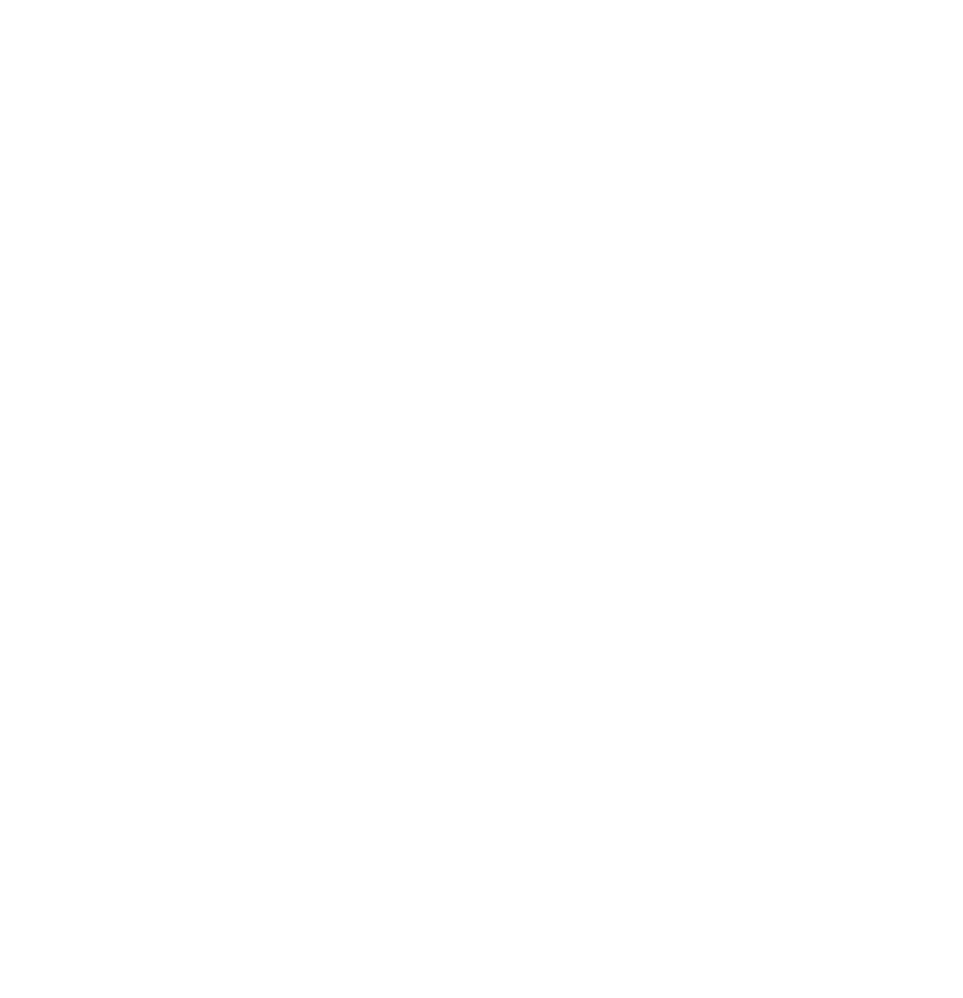
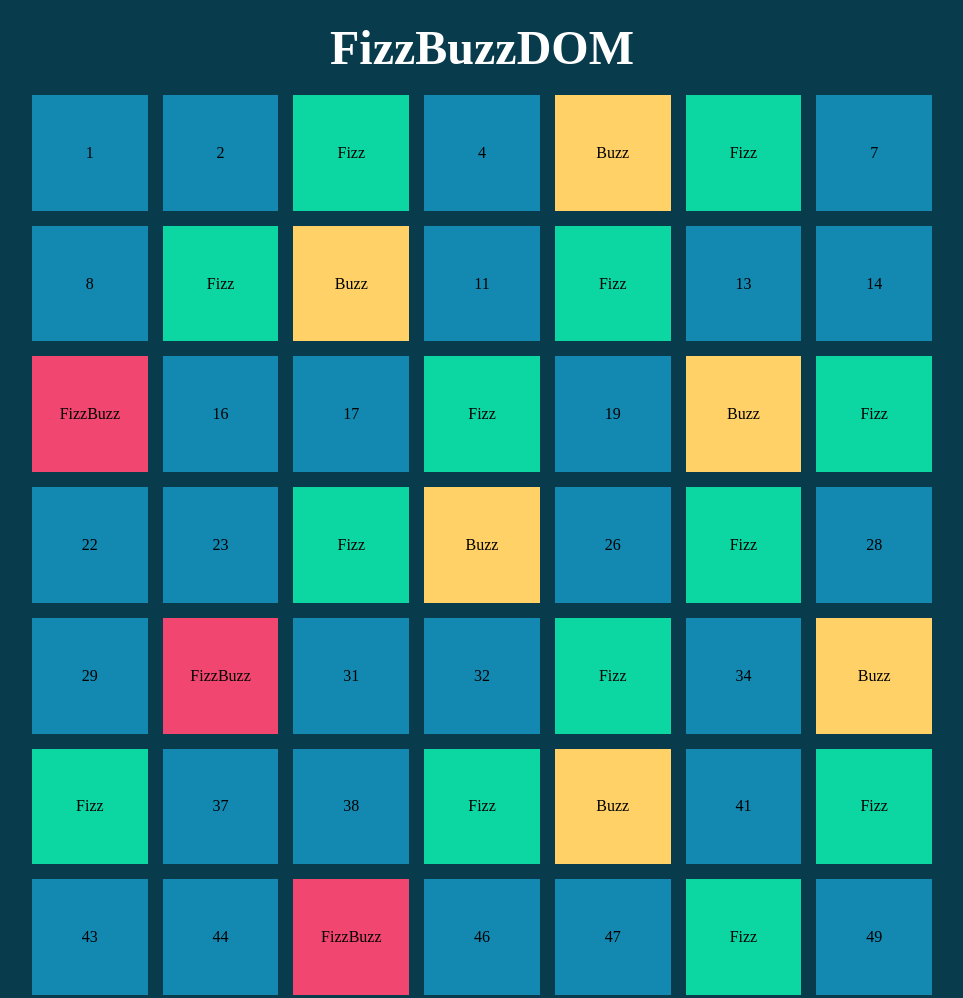
Before and after one commit to luigidis/js-fizzbuzz, a plain HTML site: page index.html in a window 1280 px wide. Shown: the top 998 px of the page, without its empty margins (158-1121 px from the left). Before the commit the page ends 800 px from the top, so only its background shows below. Drawn offline with Linux system fonts and the light colour scheme.

Commit message:
Bonus 1 + Bonus 2

```diff
--- a/css/app.css
+++ b/css/app.css
@@ -17,6 +17,13 @@
     margin: 0 auto;
 }
 
+h1 {
+    text-align: center;
+    padding: 20px 0;
+    color: white;
+    font-size: 3rem;
+}
+
 .grid {
     display: grid;
     grid-template-columns: 1fr 1fr 1fr 1fr 1fr 1fr 1fr;
@@ -30,11 +37,15 @@
     aspect-ratio: 1;
 }
 
+.body_color {
+    background-color: var(--body-bg-color);
+}
+
 .cell_blue {
     background-color: var(--cell-blue);
 }
 
-.cell_fuzz {
+.cell_fizz {
     background-color: var(--cell-fuzz);
 }
 
@@ -42,6 +53,6 @@
     background-color: var(--cell-buzz);
 }
 
-.cell_fuzzbuzz {
+.cell_fizzbuzz {
     background-color: var(--cell-fuzzbuzz);
 }
--- a/index.html
+++ b/index.html
@@ -4,11 +4,13 @@
     <meta charset="UTF-8">
     <meta http-equiv="X-UA-Compatible" content="IE=edge">
     <meta name="viewport" content="width=device-width, initial-scale=1.0">
+    <link rel="stylesheet" href="./css/app.css">
     <title>FizzBuzz</title>
 </head>
-<body>
+<body class="body_color">
+    <h1>FizzBuzzDOM</h1>
     <div class="container grid">
-        <div class="cell"></div>
+
     </div>
     <script type="text/javascript" src="./js/app.js"></script>
 </body>
--- a/js/app.js
+++ b/js/app.js
@@ -1,22 +1,34 @@
 // console.log('ciao')
-const gridElement = document.getElementsByClassName('grid')
-console.log(gridElement)
-gridElement.innerHTML = ''
-
+//Recuper l'elemnto nel DOM dove metterò le mie celle
+const gridElement = document.querySelector('.grid')
+// console.log(gridElement)
 for (let i = 1; i <= 100; i++) {
     //Stampo i numeri da 1 a 100
     // console.log(i)
+    //Creare un div che avrà la classe cell per creare la "scacchiera"
+    const divElement = document.createElement('div')
     // Se è un multiplo di 5 e di 3 dovrò scrivere FizzBuzz
     if (((i % 3) === 0) && ((i % 5) === 0 )) {
-        console.log('FizzBuzz')
+        // console.log('FizzBuzz')
+        divElement.classList.add('cell_fizzbuzz')
+        divElement.append('FizzBuzz')
     } else if ((i % 3) === 0) {
         // Se è un multiplo di 3 dovrò scrivere Fizz al posto del numero
-        console.log('Fizz')
+        // console.log('Fizz')
+        divElement.classList.add('cell_fizz')
+        divElement.append('Fizz')
     } else  if ((i % 5) === 0 ) {
         // Se è un multiplo di 5 dovro scrivere Buzz
-        console.log ('Buzz')
+        // console.log ('Buzz')
+        divElement.classList.add('cell_buzz')
+        divElement.append('Buzz')
     } else {
         // Sennò è un numero qualsiasi
-        console.log (i)
+        // console.log (i)
+        divElement.classList.add('cell_blue')
+        divElement.append(i)
     }
+    divElement.classList.add('cell')
+    // console.log(divElement)
+    gridElement.append(divElement)
 }
```
